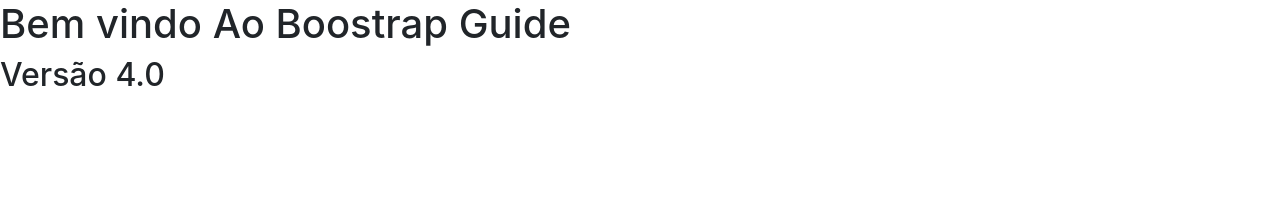
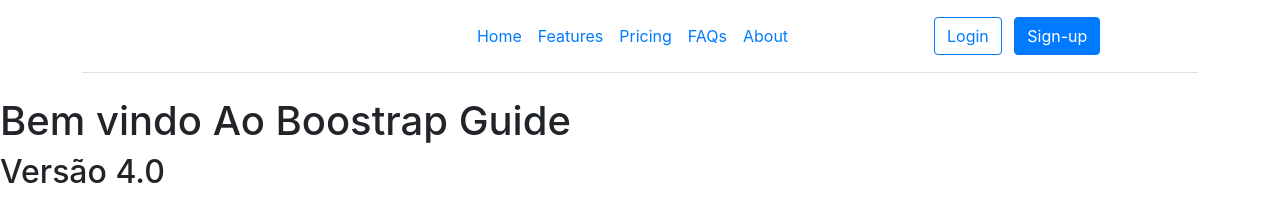
Before and after one commit to Luk3rF7/Bootstrap, a plain HTML site: page exercicios/paginas/bemVindo.html in a window 1280 px wide. Drawn offline with nearby package versions, Linux system fonts and the light colour scheme; files whose address does not match are found by name.

Commit message:
feat: att sass

```diff
--- /dev/null
+++ b/exercicios/css/custom.css
@@ -0,0 +1 @@
+/*# sourceMappingURL=custom.css.map */
--- a/exercicios/paginas/bemVindo.html
+++ b/exercicios/paginas/bemVindo.html
@@ -5,11 +5,35 @@
     <meta charset="UTF-8">
     <meta name="viewport" content="width=device-width, initial-scale=1.0">
     <meta http-equiv="X-UA-Compatible" content="ie=edge">
-    <title>Bootstrap</title>
+      <title>Bootstrap</title>
     <link rel="stylesheet" wm-link="css/bootstrap.min.css">
+    <link rel="stylesheet" href="https://cdnjs.cloudflare.com/ajax/libs/bootstrap/5.3.1/css/bootstrap-grid.min.css" integrity="sha512-2cWcZ9cbPMZFm2inlFOhwsBVbNMmNxKBtVXqL8OY9tXCZahhnIfXMxPCzpKqiHF2I2mOiNHNXEDUDglwd+4uYw==" crossorigin="anonymous" referrerpolicy="no-referrer" />
+    <link rel="stylesheet" wm-link="css/custom.scss">
 </head>
 
 <body>
+    <div class="container">
+        <header class="d-flex flex-wrap align-items-center justify-content-center justify-content-md-between py-3 mb-4 border-bottom">
+          <div class="col-md-3 mb-2 mb-md-0">
+            <a href="/" class="d-inline-flex link-body-emphasis text-decoration-none">
+              <svg class="bi" width="40" height="32" role="img" aria-label="Bootstrap"><use xlink:href="#bootstrap"></use></svg>
+            </a>
+          </div>
+
+          <ul class="nav col-12 col-md-auto mb-2 justify-content-center mb-md-0">
+            <li><a href="#" class="nav-link px-2 link-secondary">Home</a></li>
+            <li><a href="#" class="nav-link px-2">Features</a></li>
+            <li><a href="#" class="nav-link px-2">Pricing</a></li>
+            <li><a href="#" class="nav-link px-2">FAQs</a></li>
+            <li><a href="#" class="nav-link px-2">About</a></li>
+          </ul>
+
+          <div class="col-md-3 text-end">
+            <button type="button" class="btn btn-outline-primary me-2">Login</button>
+            <button type="button" class="btn btn-primary">Sign-up</button>
+          </div>
+        </header>
+      </div>
    <h1>Bem vindo  Ao Boostrap Guide </h1>
        <h2>Versão 4.0</h2>
 
```
Also changed, not shown: exercicios/css/main.css (added), 1 other file.
